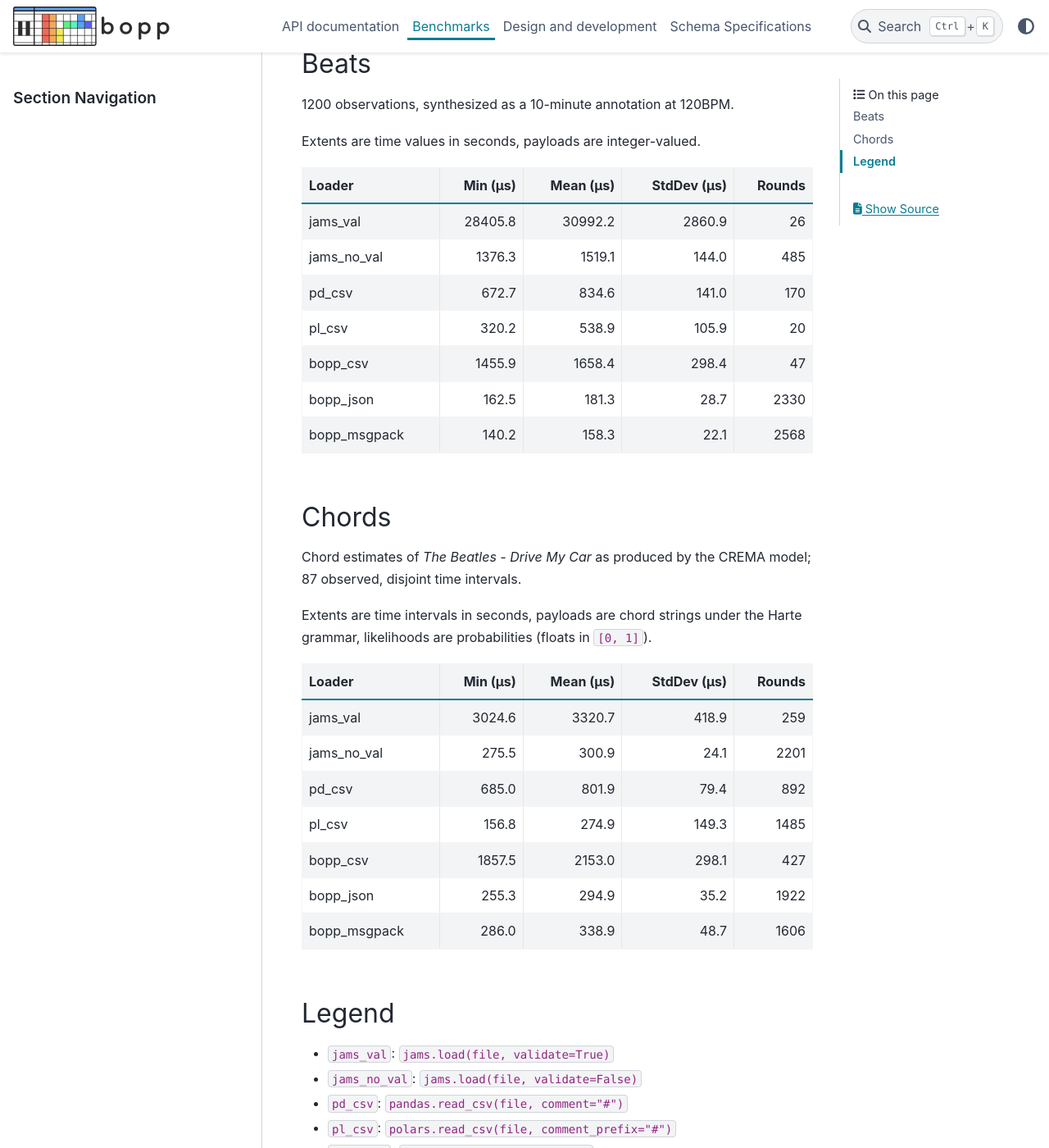
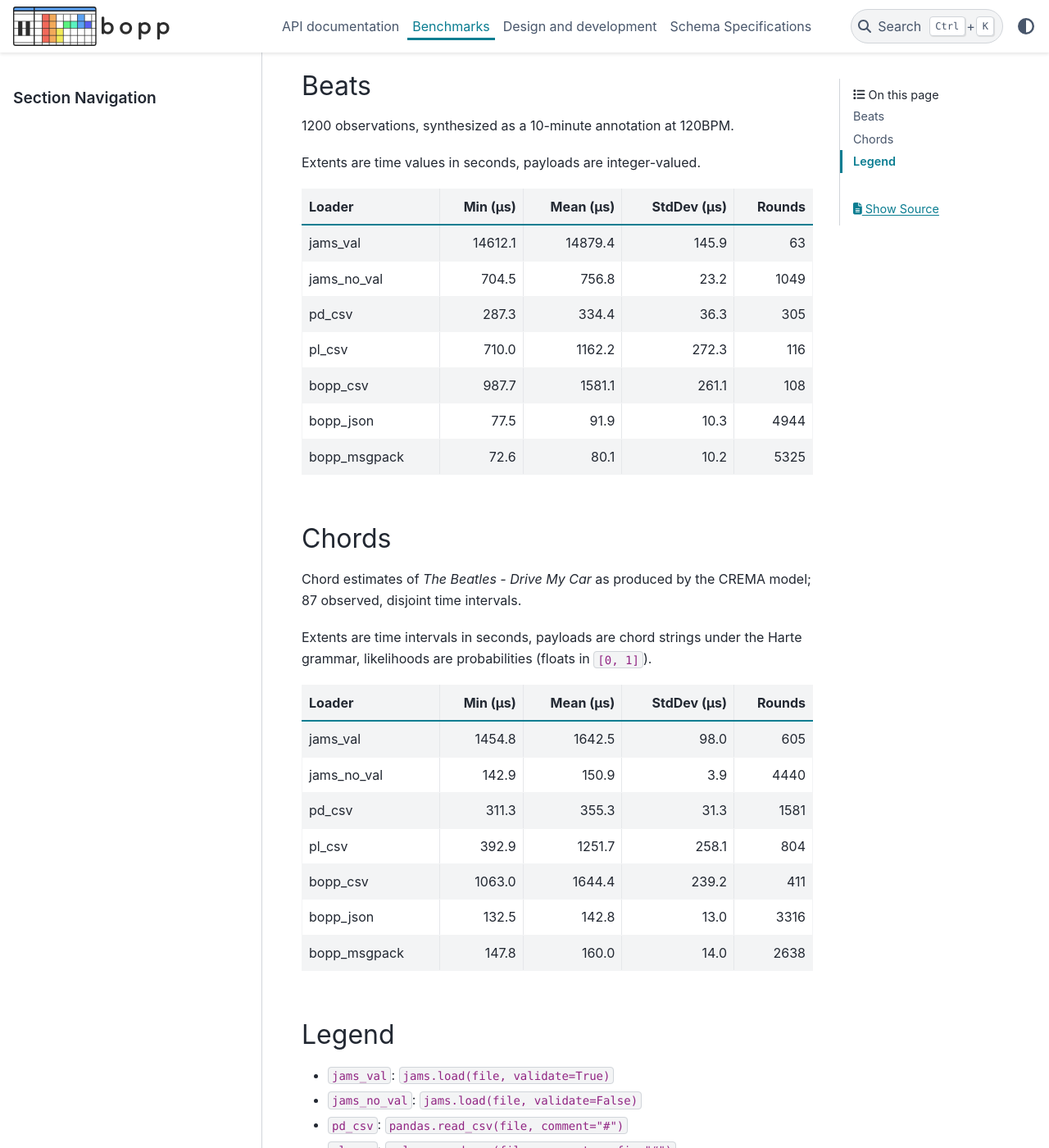
Before and after one commit to bmcfee/bopp, a Sphinx documentation site: the page built from docs/benchmarks.md, in a window 1280 px wide and 1400 px high, scrolled down 441 px. Shown: the whole window at 82% size. Built offline with Sphinx 7.4.7 and the PyData theme 0.15.4, drawn with Linux system fonts in a browser that asks for light colours; some of the changed text lies outside the part shown.

Commit message:
updating benchmarks

```diff
--- a/docs/benchmarks.md
+++ b/docs/benchmarks.md
@@ -20,13 +21,13 @@ Extents are time values in seconds, payloads are integer-valued.
 
 | Loader       |   Min (μs) |   Mean (μs) |   StdDev (μs) |   Rounds |
 |:-------------|-----------:|------------:|--------------:|---------:|
-| jams_val     |    28405.8 |     30992.2 |        2860.9 |       26 |
-| jams_no_val  |     1376.3 |      1519.1 |         144.0 |      485 |
-| pd_csv       |      672.7 |       834.6 |         141.0 |      170 |
-| pl_csv       |      320.2 |       538.9 |         105.9 |       20 |
-| bopp_csv     |     1455.9 |      1658.4 |         298.4 |       47 |
-| bopp_json    |      162.5 |       181.3 |          28.7 |     2330 |
-| bopp_msgpack |      140.2 |       158.3 |          22.1 |     2568 |
+| jams_val     |    14612.1 |     14879.4 |         145.9 |       63 |
+| jams_no_val  |      704.5 |       756.8 |          23.2 |     1049 |
+| pd_csv       |      287.3 |       334.4 |          36.3 |      305 |
+| pl_csv       |      710.0 |      1162.2 |         272.3 |      116 |
+| bopp_csv     |      987.7 |      1581.1 |         261.1 |      108 |
+| bopp_json    |       77.5 |        91.9 |          10.3 |     4944 |
+| bopp_msgpack |       72.6 |        80.1 |          10.2 |     5325 |
 
 
 
@@ -40,13 +41,13 @@ likelihoods are probabilities (floats in `[0, 1]`).
 
 | Loader       |   Min (μs) |   Mean (μs) |   StdDev (μs) |   Rounds |
 |:-------------|-----------:|------------:|--------------:|---------:|
-| jams_val     |     3024.6 |      3320.7 |         418.9 |      259 |
-| jams_no_val  |      275.5 |       300.9 |          24.1 |     2201 |
-| pd_csv       |      685.0 |       801.9 |          79.4 |      892 |
-| pl_csv       |      156.8 |       274.9 |         149.3 |     1485 |
-| bopp_csv     |     1857.5 |      2153.0 |         298.1 |      427 |
-| bopp_json    |      255.3 |       294.9 |          35.2 |     1922 |
-| bopp_msgpack |      286.0 |       338.9 |          48.7 |     1606 |
+| jams_val     |     1454.8 |      1642.5 |          98.0 |      605 |
+| jams_no_val  |      142.9 |       150.9 |           3.9 |     4440 |
+| pd_csv       |      311.3 |       355.3 |          31.3 |     1581 |
+| pl_csv       |      392.9 |      1251.7 |         258.1 |      804 |
+| bopp_csv     |     1063.0 |      1644.4 |         239.2 |      411 |
+| bopp_json    |      132.5 |       142.8 |          13.0 |     3316 |
+| bopp_msgpack |      147.8 |       160.0 |          14.0 |     2638 |
 
 
 
```
Also changed, not shown: other parts of docs/benchmarks.md (+1 -0 lines).
